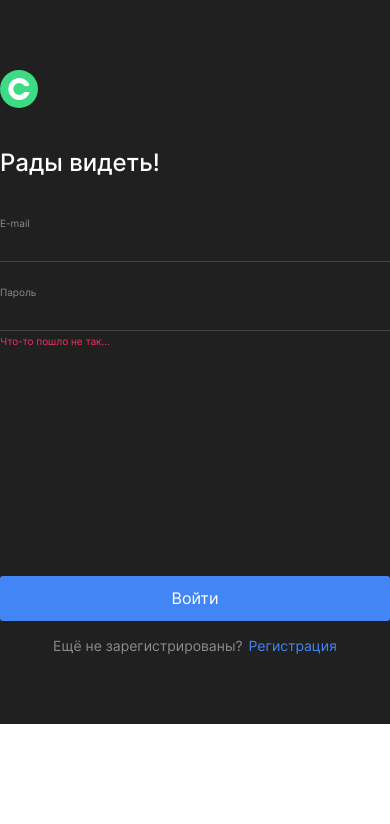
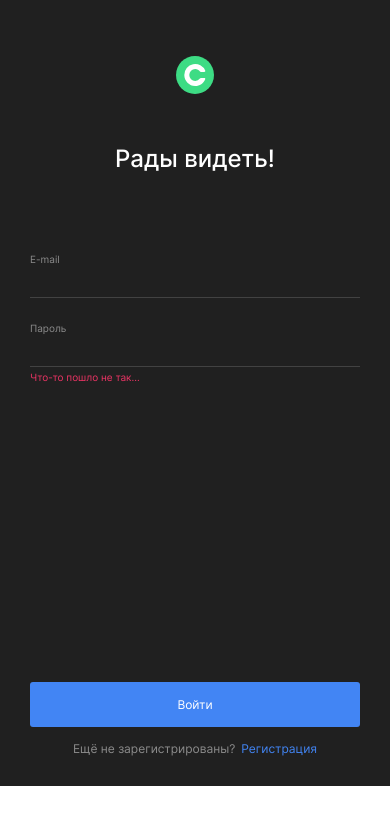
Before and after one commit to vladosrus/movies-explorer-frontend, a React (Create React App) app: page /sign-in in a window 390 px wide. Shown: the top 824 px of the page. Built offline with nearby package versions, Linux system fonts and the light colour scheme.

Commit message:
feat: реализовать адаптив для страниц регистрации и авторизации

```diff
--- a/src/components/AboutProject/AboutProject.css
+++ b/src/components/AboutProject/AboutProject.css
@@ -120,11 +120,16 @@
     font-size: 11px;
     line-height: 16px;
   }
+  .about-project__stages-map-grid-container-list-item {
+    font-size: 11px;
+    line-height: 13px;
+  }
   .about-project__stages-grid-container-list-item:nth-child(2) {
     margin-bottom: 40px;
   }
   .about-project__stages-map-grid-container {
     margin-bottom: 60.5px;
     grid-template-columns: 100px 1fr;
+    grid-template-rows: repeat(2, 35px);
   }
 }
--- a/src/components/EntrancePage/EntrancePage.css
+++ b/src/components/EntrancePage/EntrancePage.css
@@ -69,38 +69,74 @@
 
 .entrance-page__submit-button {
   width: 100%;
-  margin-top: 152px;
+  margin-top: 134px;
   min-height: 45px;
   border: none;
   border-radius: 3px;
   cursor: pointer;
   padding: 0px;
   background-color: #4285f4;
+  font-size: 14px;
+  line-height: 17px;
   color: #fff;
 }
 
 .entrance-page__submit-button_margin_large {
-    margin-top: 221px;
-  }
+  margin-top: 203px;
+}
 
 .entrance-page__caption-container {
   display: flex;
   margin: 0px auto 70px;
+  font-weight: 400;
+  font-size: 14px;
+  line-height: 17px;
 }
 
 .entrance-page__caption {
   margin: 0;
-  font-weight: 400;
-  font-size: 14px;
-  line-height: 17px;
   color: #8b8b8b;
 }
 
 .entrance-page__link {
   padding-left: 6px;
-  font-weight: 400;
-  font-size: 14px;
-  line-height: 17px;
   text-decoration: none;
   color: #4285f4;
 }
+
+@media (max-width: 768px) {
+  .entrance-page {
+    padding-top: 232px;
+  }
+  .entrance-page__caption-container {
+    margin-bottom: 232px;
+  }
+}
+@media (max-width: 456px) {
+  .entrance-page {
+    padding-top: 56px;
+    margin: 0px 30px;
+    min-width: 260px;
+    align-items: center;
+  }
+  .entrance-page__title {
+    margin: 50px 0px 80px;
+  }
+  .entrance-page__form {
+    width: 100%;
+    margin-bottom: 14px;
+  }
+  .entrance-page__submit-button {
+    margin-top: 222px;
+    font-size: 12px;
+    line-height: 15px;
+  }
+  .entrance-page__submit-button_margin_large {
+    margin-top: 291px;
+  }
+  .entrance-page__caption-container {
+    margin-bottom: 30px;
+    font-size: 12px;
+    line-height: 15px;
+  }
+}
--- a/src/components/EntrancePage/EntrancePage.js
+++ b/src/components/EntrancePage/EntrancePage.js
@@ -38,8 +38,9 @@ export default function EntrancePage(props) {
         <button
           type="submit"
           className={`entrance-page__submit-button ${
-            props.name === "login" &&
-            "entrance-page__submit-button_margin_large"
+            props.name === "login"
+              ? "entrance-page__submit-button_margin_large"
+              : ""
           }`}
         >
           {props.name === "register" ? "Зарегистрироваться" : "Войти"}
--- a/src/components/NavTab/NavTab.css
+++ b/src/components/NavTab/NavTab.css
@@ -23,10 +23,12 @@
 @media (max-width: 390px) {
   .nav-tab__list {
     gap: 6px;
+    min-height: 26px;
   }
   .nav-tab__link {
     padding: 5px 15.5px;
     font-size: 10px;
     border-radius: 6px;
   }
+
 }
--- a/src/components/Navigation/Navigation.js
+++ b/src/components/Navigation/Navigation.js
@@ -5,7 +5,9 @@ import "./Navigation.css";
 export default function Navigation(props) {
   return (
     <div
-      className={`navigation-menu ${props.isOpen && "navigation-menu_opened"}`}
+      className={`navigation-menu ${
+        props.isOpen ? "navigation-menu_opened" : ""
+      }`}
     >
       <div className="navigation-menu__container">
         <button
@@ -42,7 +44,9 @@ export default function Navigation(props) {
             Сохранённые фильмы
           </NavLink>
         </div>
-        <ProfileButton marginBottomClass={"profile-button_place_navigation-menu"} />
+        <ProfileButton
+          marginBottomClass={"profile-button_place_navigation-menu"}
+        />
       </div>
     </div>
   );
--- a/src/components/Promo/Promo.css
+++ b/src/components/Promo/Promo.css
@@ -67,7 +67,6 @@
 @media (max-width: 390px) {
   .promo__container {
     padding-bottom: 17px;
-    gap: 212px;
   }
 }
 @media (max-width: 330px) {
```
